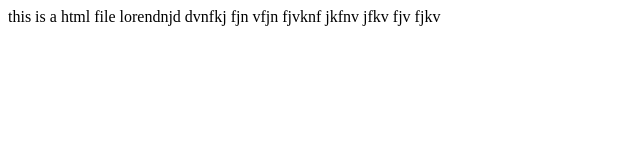
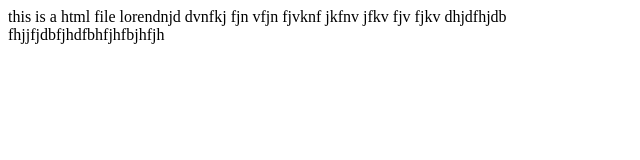
Before and after one commit to DIVYANK2209/endprac, a plain HTML site: page index.html in a window 1280 px wide. Shown: the whole page, without its empty margins (0-640 px from the left). Drawn offline with Linux system fonts and the light colour scheme.

Commit message:
second commit

```diff
--- a/index.html
+++ b/index.html
@@ -2,6 +2,9 @@
 
 	<body>
 this is a html file lorendnjd dvnfkj fjn vfjn fjvknf jkfnv jfkv fjv fjkv
+dhjdfhjdb
+<br>
+<div>fhjjfjdbfjhdfbhfjhfbjhfjh</div>
 	</body>
 
 
```
